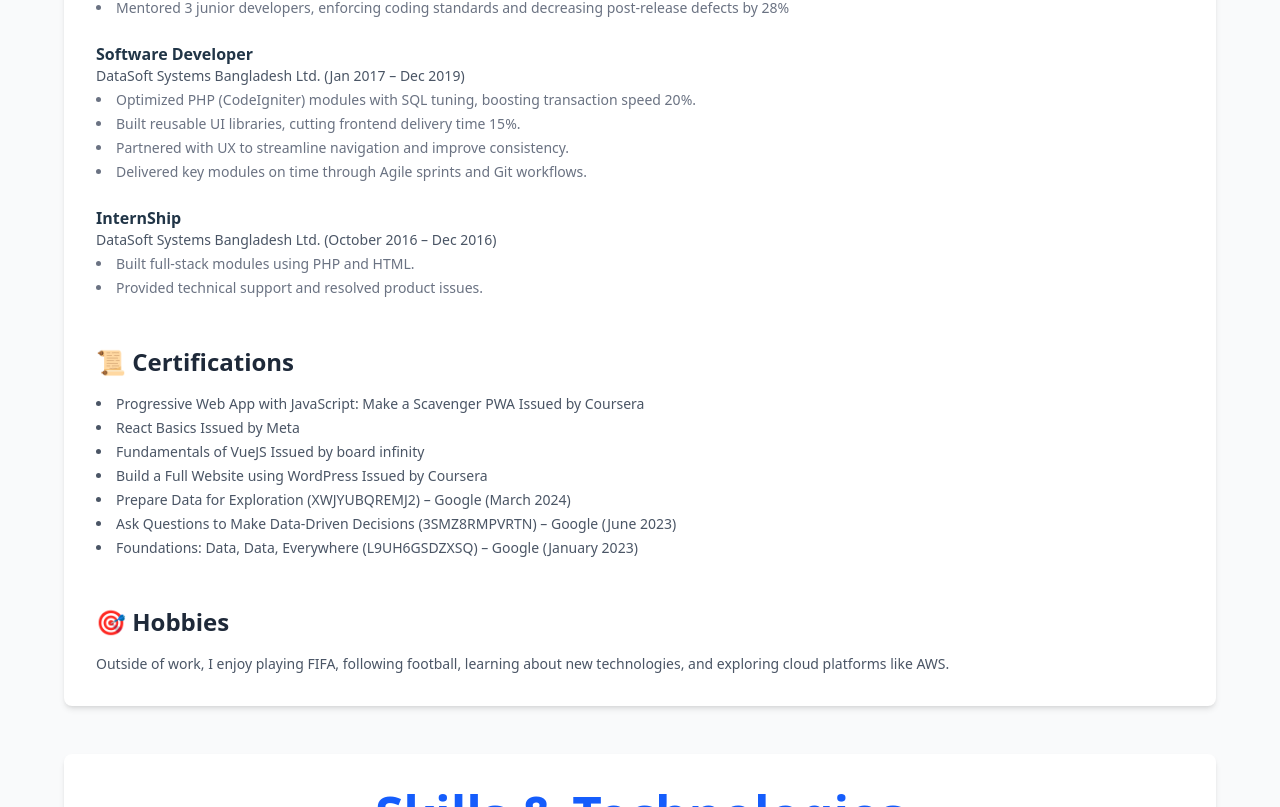
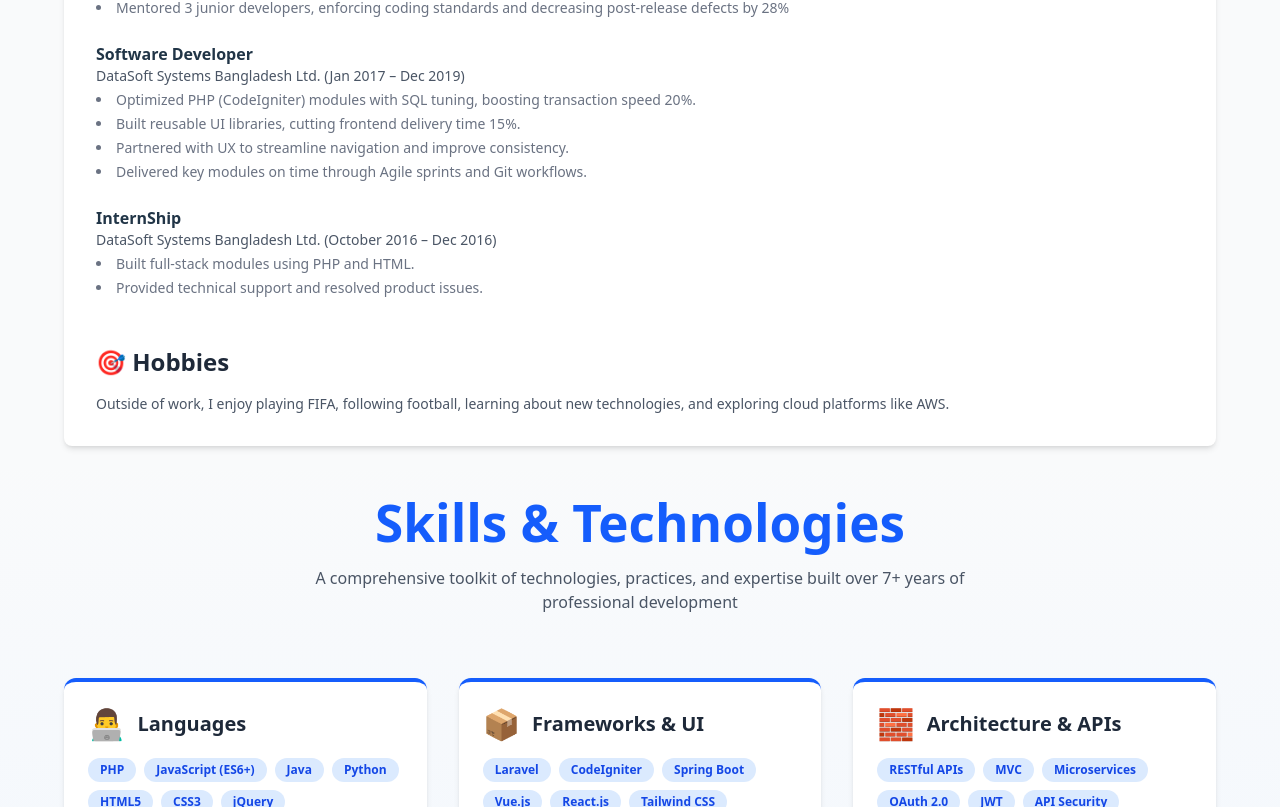
Before and after one commit to Nafiz12/portfolio-website, a React (Vite) app in the folder frontend/: page / in a window 1280 px wide. Shown: the part 1993-2800 px from the top of the page. Built offline with nearby package versions, Linux system fonts and the light colour scheme.

Commit message:
add publication and certification

```diff
--- a/frontend/src/App.jsx
+++ b/frontend/src/App.jsx
@@ -4,6 +4,8 @@ import About from './pages/About';
 import Contact from './pages/Contact';
 import Projects from './pages/Projects';
 import Skills from './pages/Skills';
+import Publications from './pages/Publications';
+import Certifications from './pages/Certifications';
 import Navbar from './components/Navbar';
 
 export default function App() {
@@ -13,6 +15,8 @@ export default function App() {
       about: "About | Md Nafiz Al Ifat",
       skills: "Skills | Md Nafiz Al Ifat",
       projects: "Projects | Md Nafiz Al Ifat",
+      publications: "Publications | Md Nafiz Al Ifat",
+      certifications: "Certifications | Md Nafiz Al Ifat",
       contact: "Contact | Md Nafiz Al Ifat",
     };
 
@@ -64,6 +68,16 @@ export default function App() {
           <Projects />
         </section>
 
+        <section id="certifications" className="relative">
+          <div className="absolute top-0 h-1 w-full" data-observe="certifications" />
+          <Certifications />
+        </section>
+
+        <section id="publications" className="relative">
+          <div className="absolute top-0 h-1 w-full" data-observe="publications" />
+          <Publications />
+        </section>
+
         <section id="contact" className="relative">
           <div className="absolute top-0 h-1 w-full" data-observe="contact" />
           <Contact />
--- a/frontend/src/components/Navbar.jsx
+++ b/frontend/src/components/Navbar.jsx
@@ -12,6 +12,8 @@ export default function Navbar() {
           <a href="#about" className="text-gray-700 hover:text-blue-600">About</a>
           <a href="#skills" className="text-gray-700 hover:text-blue-600">Skills</a>
           <a href="#projects" className="text-gray-700 hover:text-blue-600">Projects</a>
+          <a href="#certifications" className="text-gray-700 hover:text-blue-600">Certifications</a>
+          <a href="#publications" className="text-gray-700 hover:text-blue-600">Publications</a>
           <a href="#contact" className="text-gray-700 hover:text-blue-600">Contact</a>
         </div>
 
--- a/frontend/src/pages/About.jsx
+++ b/frontend/src/pages/About.jsx
@@ -97,7 +97,7 @@ export default function About() {
             </div>
           </div>
 
-          {/* Certifications */}
+          {/* Certifications
           <div>
             <h2 className="text-2xl font-semibold text-gray-800 mb-4 flex items-center gap-2">📜 Certifications</h2>
             <ul className="list-disc list-inside text-sm text-gray-600 space-y-1">
@@ -109,7 +109,7 @@ export default function About() {
               <li>Ask Questions to Make Data-Driven Decisions (3SMZ8RMPVRTN) – Google (June 2023)</li>
               <li>Foundations: Data, Data, Everywhere (L9UH6GSDZXSQ) – Google (January 2023)</li>
             </ul>
-          </div>
+          </div> */}
 
           {/* Hobbies */}
           <div>
--- /dev/null
+++ b/frontend/src/pages/Certifications.jsx
@@ -0,0 +1,94 @@
+export default function Certifications() {
+  const certifications = [
+    {
+      title: "Software Engineering Essentials",
+      issuer: "Coursera",
+      date: "2025",
+      credentialId: "",
+      link: "https://www.credly.com/badges/2fc05920-d089-46ae-9947-4ad688c2e5da/linked_in_profile"
+    },
+     {
+      title: "Progressive Web App with JavaScript: Make a Scavenger PWA",
+      issuer: "Coursera",
+      date: "2024",
+      credentialId: "TC7JSWVGISOQ",
+      link: "https://www.coursera.org/account/accomplishments/verify/TC7JSWVGISOQ",
+    },
+    {
+      title: "React Basics",
+      issuer: "Meta",
+      date: "2025",
+      credentialId: "V14A8N3G613H",
+      link: "https://www.coursera.org/account/accomplishments/verify/V14A8N3G613H",
+    },
+    {
+      title: "Fundamentals of VueJS",
+      issuer: "Board Infinity",
+      date: "2025",
+      credentialId: "RPB6WT26ZSYL",
+      link: "https://www.coursera.org/account/accomplishments/records/RPB6WT26ZSYL",
+    },
+    {
+      title: "Build a Full Website using WordPress",
+      issuer: "Coursera",
+      date: "2024",
+      credentialId: "7J4PP1TTT60L",
+      link: "https://www.coursera.org/account/accomplishments/records/7J4PP1TTT60L",
+    },
+    {
+      title: "Prepare Data for Exploration",
+      issuer: "Google",
+      date: "2022",
+      credentialId: "XWJYUBQREMJ2",
+      link: "https://www.coursera.org/account/accomplishments/records/XWJYUBQREMJ2",
+    },
+    {
+      title: "Ask Questions to Make Data-Driven Decisions",
+      issuer: "Google",
+      date: "2023",
+      credentialId: "3SMZ8RMPVRTN",
+      link: "https://www.coursera.org/account/accomplishments/certificate/3SMZ8RMPVRTN",
+    },
+    {
+      title: "Foundations: Data, Data, Everywhere",
+      issuer: "Google",
+      date: "2022",
+      credentialId: "L9UH6GSDZXSQ",
+      link: "https://www.coursera.org/account/accomplishments/records/L9UH6GSDZXSQ",
+    },
+  ];
+
+  // Sort by date descending (newest first)
+  const sortedCertifications = certifications.slice().sort((a,b)=>{
+    return parseInt(b.date) - parseInt(a.date);
+  });
+
+  return (
+    <section className="w-screen min-h-screen flex items-center justify-center bg-gray-50 px-4 py-6">
+      <div className="max-w-6xl w-full bg-white p-8 rounded-lg shadow-md">
+        <h1 className="text-4xl font-bold text-blue-600 mb-8 text-center">Certifications</h1>
+
+        <div className="grid grid-cols-1 md:grid-cols-2 gap-6">
+          {sortedCertifications.map((cert, i) => (
+            <div key={i} className="border-l-4 border-blue-600 rounded p-6 bg-gray-50 hover:bg-gray-100 transition">
+              <h2 className="text-lg font-semibold text-gray-800 mb-2">{cert.title}</h2>
+              <p className="text-sm text-gray-600 mb-1"><strong>Issuer:</strong> {cert.issuer}</p>
+              <p className="text-sm text-gray-600 mb-3"><strong>Date:</strong> {cert.date}</p>
+              {cert.credentialId && (
+                <p className="text-sm text-gray-500 mb-3"><strong>ID:</strong> {cert.credentialId}</p>
+              )}
+              <a
+                href={cert.link}
+                target="_blank"
+                rel="noopener noreferrer"
+                className="text-blue-600 hover:underline text-sm font-semibold inline-block"
+              >
+                View Credential →
+              </a>
+            </div>
+          ))}
+        </div>
+      </div>
+    </section>
+  );
+}
--- a/frontend/src/pages/Projects.jsx
+++ b/frontend/src/pages/Projects.jsx
@@ -31,7 +31,7 @@ export default function Projects() {
         "Practice implementation of UI components and layouts built with Vue 3 and Vite.",
       links: [
         { label: "Live Demo", url: "https://buildingfeaturewithvue.vercel.app" },
-        { label: "GitHub Repo", url: "https://github.com/Nafiz12/vue-practice-ui" },
+        { label: "GitHub Repo", url: "https://github.com/Nafiz12/vue_code_pratice" },
       ],
     },
     {
--- /dev/null
+++ b/frontend/src/pages/Publications.jsx
@@ -0,0 +1,45 @@
+export default function Publications() {
+  const publications = [
+    {
+      title: "A Threat-Oriented Study of API Security Challenges in CI/CD Pipelines",
+      authors: "Md Nafiz Al Ifat, Sabbir M. Saleh, Nazim H. Madhavji, John Steinbacher",
+      venue: "IEEE CloudCom, 2025",
+      description: "Research on designing secure REST APIs with OAuth 2.0 and JWT in a microservices context.",
+      link: "https://ieeexplore.ieee.org/document/11331540",
+    },
+    {
+      title: "A Defence-Oriented Study of API Security in CI/CD Pipelines",
+      authors: "Md Nafiz Al Ifat, Sabbir M. Saleh, Nazim H. Madhavji, John Steinbacher",
+      venue: "CCIOT '25: Proceedings of the 2025 10th International Conference on Cloud Computing and Internet of Things",
+      link: "https://dl.acm.org/doi/10.1145/3785520.3785526",
+    },
+
+  ];
+
+  return (
+    <section className="w-screen min-h-screen flex items-center justify-center bg-gray-50 px-4 py-6">
+      <div className="max-w-6xl w-full bg-white p-8 rounded-lg shadow-md">
+        <h1 className="text-4xl font-bold text-blue-600 mb-8 text-center">Publications</h1>
+
+        <div className="space-y-6">
+          {publications.map((p, i) => (
+            <div key={i} className="border-l-4 border-blue-600 rounded p-6 bg-gray-50 hover:bg-gray-100 transition">
+              <h2 className="text-lg font-semibold text-gray-800 mb-2">{p.title}</h2>
+              <p className="text-sm text-gray-600 mb-2"><strong>By:</strong> {p.authors}</p>
+              <p className="text-sm text-gray-600 mb-3"><strong>Venue:</strong> <span className="italic">{p.venue}</span></p>
+              <p className="text-sm text-gray-700 mb-3">{p.description}</p>
+              <a
+                href={p.link}
+                target="_blank"
+                rel="noopener noreferrer"
+                className="text-blue-600 hover:underline text-sm font-semibold inline-block"
+              >
+                View Publication →
+              </a>
+            </div>
+          ))}
+        </div>
+      </div>
+    </section>
+  );
+}
--- a/frontend/src/pages/Skills.jsx
+++ b/frontend/src/pages/Skills.jsx
@@ -1,92 +1,79 @@
 export default function Skills() {
+  const skillCategories = [
+    {
+      emoji: "👨‍💻",
+      title: "Languages",
+      skills: ["PHP", "JavaScript (ES6+)", "Java", "Python", "HTML5", "CSS3", "jQuery"],
+    },
+    {
+      emoji: "📦",
+      title: "Frameworks & UI",
+      skills: ["Laravel", "CodeIgniter", "Spring Boot", "Vue.js", "React.js", "Tailwind CSS", "WordPress", "Adobe Commerce"],
+    },
+    {
+      emoji: "🧱",
+      title: "Architecture & APIs",
+      skills: ["RESTful APIs", "MVC", "Microservices", "OAuth 2.0", "JWT", "API Security", "Reusable Packages"],
+    },
+    {
+      emoji: "☁️",
+      title: "DevOps & Tooling",
+      skills: ["Docker", "GitHub Actions", "Jenkins", "CI/CD Pipelines", "AWS (EC2, S3, IAM)", "Git", "Postman", "VS Code", "Figma"],
+    },
+    {
+      emoji: "💾",
+      title: "Databases & Search",
+      skills: ["MySQL", "Performance Tuning", "PostgreSQL", "Redis", "GraphQL"],
+    },
+    {
+      emoji: "🧪",
+      title: "Quality & Performance",
+      skills: ["Unit Testing", "Integration Testing", "E2E Testing", "PHPUnit", "Legacy Refactoring", "Technical Debt Reduction", "Performance Optimization"],
+    },
+    {
+      emoji: "📋",
+      title: "Practices & Standards",
+      skills: ["Agile / Scrum", "Code Reviews", "Documentation", "WCAG 2.x", "SOLID Principles", "SDLC"],
+    },
+    {
+      emoji: "🌐",
+      title: "Communication",
+      skills: ["English (Professional)", "Cross-team Collaboration", "Mentoring"],
+    },
+  ];
+
   return (
-    <section className="w-screen min-h-screen flex items-center justify-center bg-gray-50 px-4 py-6">
-      <div className="max-w-6xl w-full bg-white p-8 rounded-lg shadow-md">
-        <h1 className="text-4xl font-bold text-blue-600 mb-12 text-center">
+    <section className="w-screen min-h-screen flex items-center justify-center bg-gradient-to-b from-gray-50 to-blue-50 px-4 py-6">
+      <div className="max-w-6xl w-full">
+        <h1 className="text-5xl font-bold text-blue-600 mb-4 text-center">
           Skills & Technologies
         </h1>
+        <p className="text-center text-gray-600 mb-16 max-w-2xl mx-auto">
+          A comprehensive toolkit of technologies, practices, and expertise built over 7+ years of professional development
+        </p>
 
-        <div className="space-y-12">
-          {/* Row 1 */}
-          <div className="flex justify-center gap-24 flex-col md:flex-row">
-            <div className="md:w-[320px]">
-              <h2 className="text-lg font-semibold mb-2">👨‍💻 Languages</h2>
-              <ul className="list-disc list-inside space-y-1 text-sm">
-                <li>PHP (expert), JavaScript (ES6+), Java, Python</li>
-                <li>HTML5, CSS3, jQuery</li>
-              </ul>
+        <div className="grid grid-cols-1 md:grid-cols-2 lg:grid-cols-3 gap-8">
+          {skillCategories.map((category, idx) => (
+            <div
+              key={idx}
+              className="bg-white rounded-xl shadow-md hover:shadow-xl hover:scale-105 transition duration-300 p-6 border-t-4 border-blue-600"
+            >
+              <div className="flex items-center gap-3 mb-4">
+                <span className="text-3xl">{category.emoji}</span>
+                <h2 className="text-xl font-bold text-gray-800">{category.title}</h2>
+              </div>
+              <div className="flex flex-wrap gap-2">
+                {category.skills.map((skill, i) => (
+                  <span
+                    key={i}
+                    className="px-3 py-1 bg-blue-100 text-blue-700 rounded-full text-xs font-semibold hover:bg-blue-600 hover:text-white transition"
+                  >
+                    {skill}
+                  </span>
+                ))}
+              </div>
             </div>
-
-            <div className="md:w-[320px]">
-              <h2 className="text-lg font-semibold mb-2">📦 Frameworks & UI</h2>
-              <ul className="list-disc list-inside space-y-1 text-sm">
-                <li>Laravel, CodeIgniter, Spring Boot</li>
-                <li>Vue.js, React.js, Tailwind CSS</li>
-                <li>WordPress (custom themes, plugins, framework-based setups)</li>
-              </ul>
-            </div>
-          </div>
-
-          {/* Row 2 */}
-          <div className="flex justify-center gap-24 flex-col md:flex-row">
-            <div className="md:w-[320px]">
-              <h2 className="text-lg font-semibold mb-2">🧱 Architecture & APIs</h2>
-              <ul className="list-disc list-inside space-y-1 text-sm">
-                <li>RESTful APIs, MVC, Microservices</li>
-                <li>OAuth 2.0, JWT, API security best practices</li>
-                <li>Reusable packages & shared libraries</li>
-              </ul>
-            </div>
-
-            <div className="md:w-[320px]">
-              <h2 className="text-lg font-semibold mb-2">☁️ DevOps & Tooling</h2>
-              <ul className="list-disc list-inside space-y-1 text-sm">
-                <li>Docker, GitHub Actions, Jenkins, CI/CD pipelines</li>
-                <li>AWS (EC2, S3, IAM)</li>
-                <li>Git, Postman, VS Code, Figma</li>
-              </ul>
-            </div>
-          </div>
-
-          {/* Row 3 */}
-          <div className="flex justify-center gap-24 flex-col md:flex-row">
-            <div className="md:w-[300px]">
-              <h2 className="text-lg font-semibold mb-2">💾 Databases & Search</h2>
-              <ul className="list-disc list-inside space-y-1 text-sm">
-                <li>MySQL (performance tuning), PostgreSQL</li>
-                <li>Redis, GraphQL</li>
-              </ul>
-            </div>
-
-            <div className="md:w-[340px]">
-              <h2 className="text-lg font-semibold mb-2">🧪 Quality & Performance</h2>
-              <ul className="list-disc list-inside space-y-1 text-sm">
-                <li>Unit, integration, and E2E testing (PHPUnit)</li>
-                <li>Refactoring legacy systems, reducing technical debt</li>
-                <li>Performance optimization & debugging</li>
-              </ul>
-            </div>
-          </div>
-
-          {/* Row 4 */}
-          <div className="flex justify-center gap-24 flex-col md:flex-row">
-            <div className="md:w-[320px]">
-              <h2 className="text-lg font-semibold mb-2">📋 Practices & Standards</h2>
-              <ul className="list-disc list-inside space-y-1 text-sm">
-                <li>Agile / Scrum, code reviews, documentation</li>
-                <li>WCAG 2.x accessibility standards</li>
-                <li>SOLID principles, SDLC</li>
-              </ul>
-            </div>
-
-            <div className="md:w-[320px]">
-              <h2 className="text-lg font-semibold mb-2">🌐 Communication</h2>
-              <ul className="list-disc list-inside space-y-1 text-sm">
-                <li>English – Professional working proficiency</li>
-                <li>Cross-team collaboration & mentoring</li>
-              </ul>
-            </div>
-          </div>
+          ))}
         </div>
       </div>
     </section>
```
